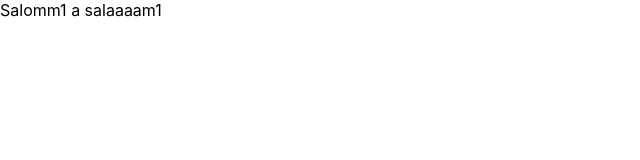
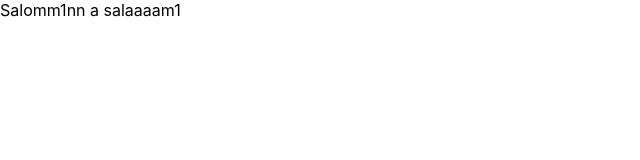
Before and after one commit to XShoaziz/js.lesson4, a React (Create React App) app: page / in a window 1280 px wide. Shown: the top 160 px of the page, without its empty margins (0-640 px from the left). Built offline with nearby package versions, Linux system fonts and the light colour scheme.

Commit message:
update31oct

```diff
--- a/src/App.js
+++ b/src/App.js
@@ -2,6 +2,6 @@ import React, { Component } from "react";
 
 export default class extends Component {
   render() {
-    return <div>Salomm1 a salaaaam1</div>;
+    return <div>Salomm1nn a salaaaam1</div>;
   }
 }
```
